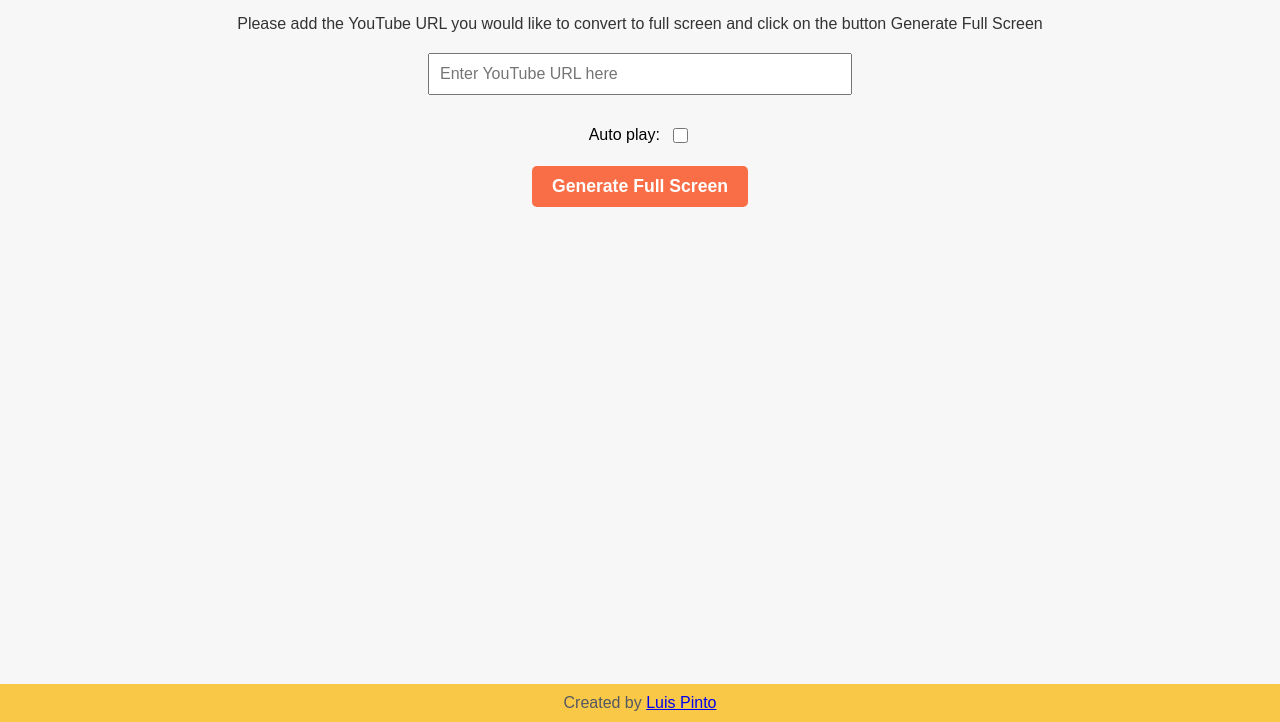
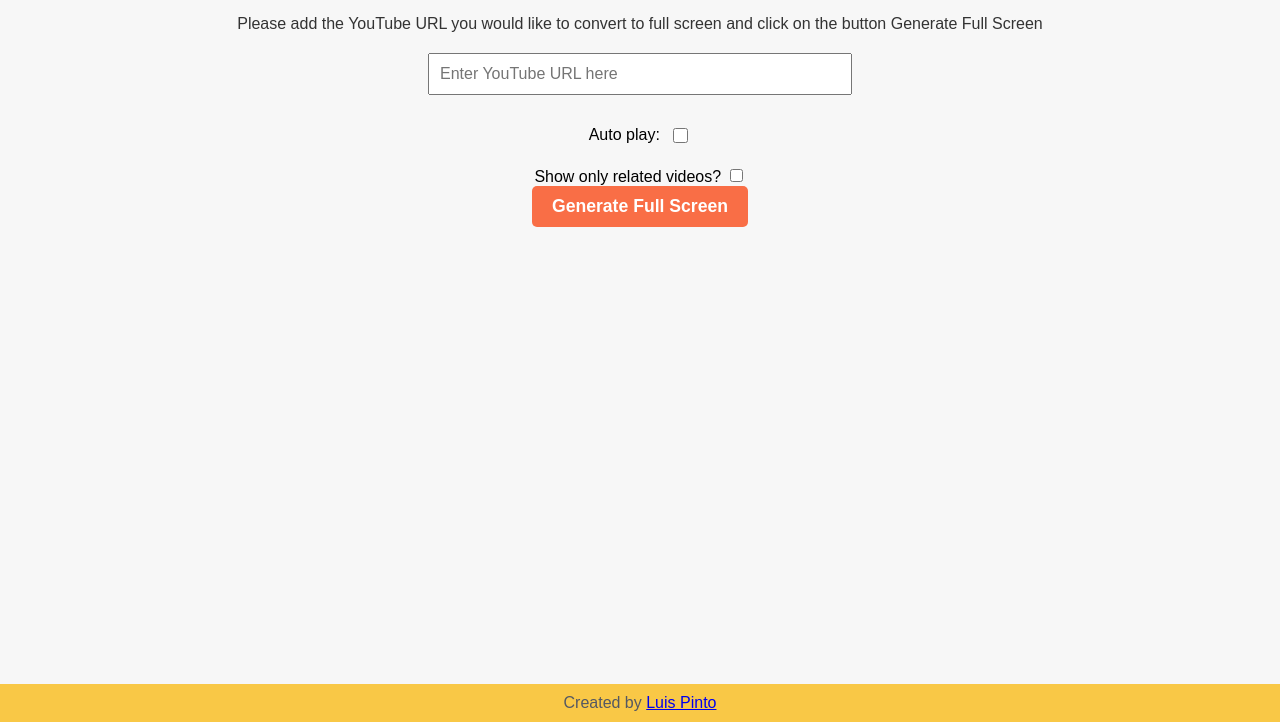
Before and after one commit to luisfernandopinto/youtube-fullscreen-url-generator, a plain HTML site: page index.html in a window 1280 px wide. Shown: the part 78-800 px from the top of the page. Drawn offline with Linux system fonts and the light colour scheme; files that its build step writes are made by us from their sources; files whose address does not match are found by name.

Commit message:
add new "Show only related videos" option.

```diff
--- a/index.html
+++ b/index.html
@@ -18,6 +18,11 @@
             <label for="autoplay">Auto play:</label>
             <input type="checkbox" id="autoplay" name="autoplay" value="1">
         </div>
+        <!-- Show related videos option -->
+        <div class="related-videos-container">
+            <label for="related-videos">Show only related videos?</label>
+            <input type="checkbox" id="related-videos" name="related-videos" value="1">
+        </div>
         <button id="generate-btn">Generate Full Screen</button>
     </div>
     <div id="output-container">
@@ -30,7 +35,7 @@
     </div>
     <!-- Footer -->
     <div class="footer">
-    Created by <a href="https://www.linkedin.com/in/pintoluis/">Luis Pinto</a>
+        Created by <a href="https://www.linkedin.com/in/pintoluis/" target="_blank">Luis Pinto</a>
     </div>
     <script src="js/script.js"></script>
 </body>
```
